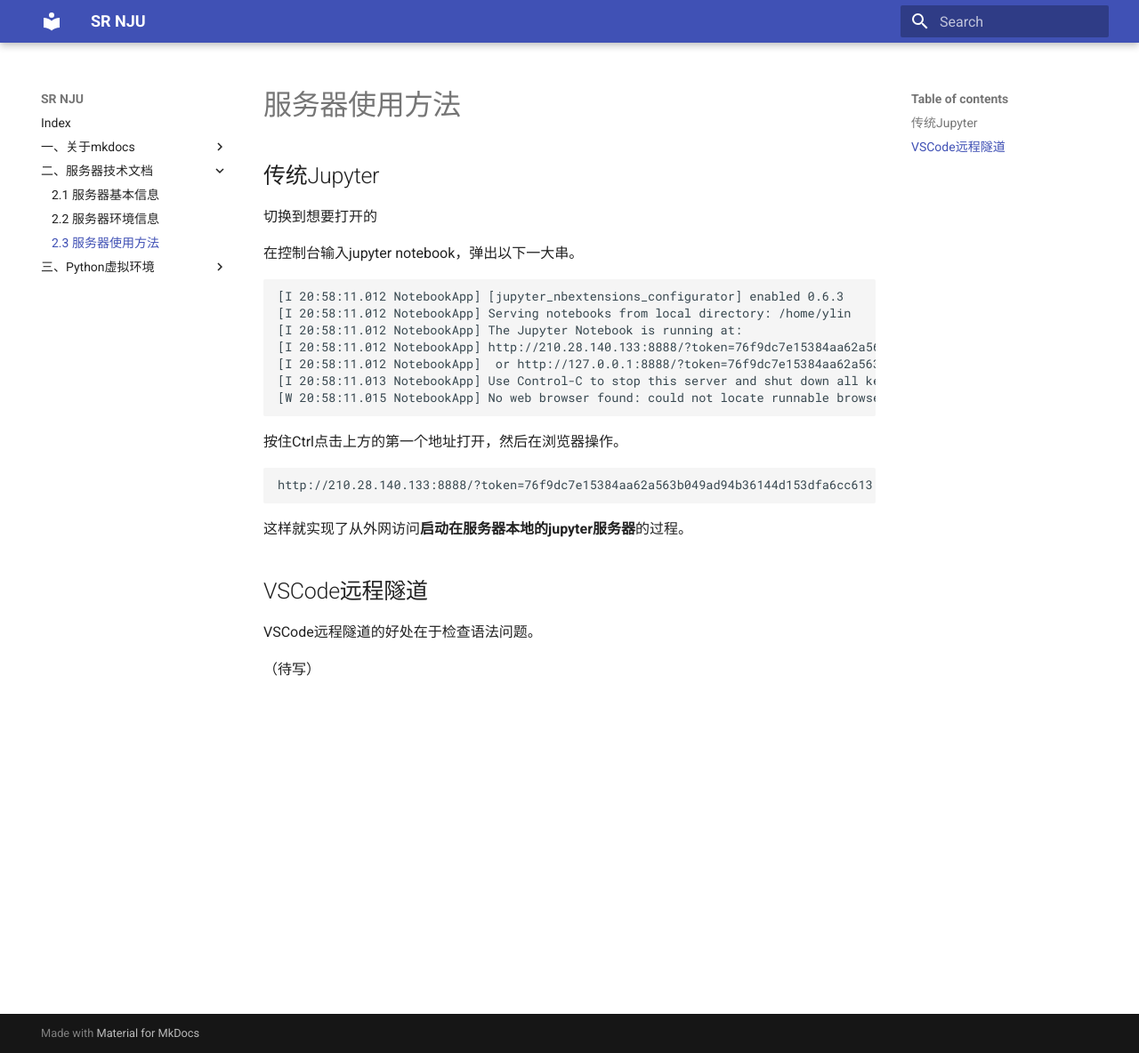
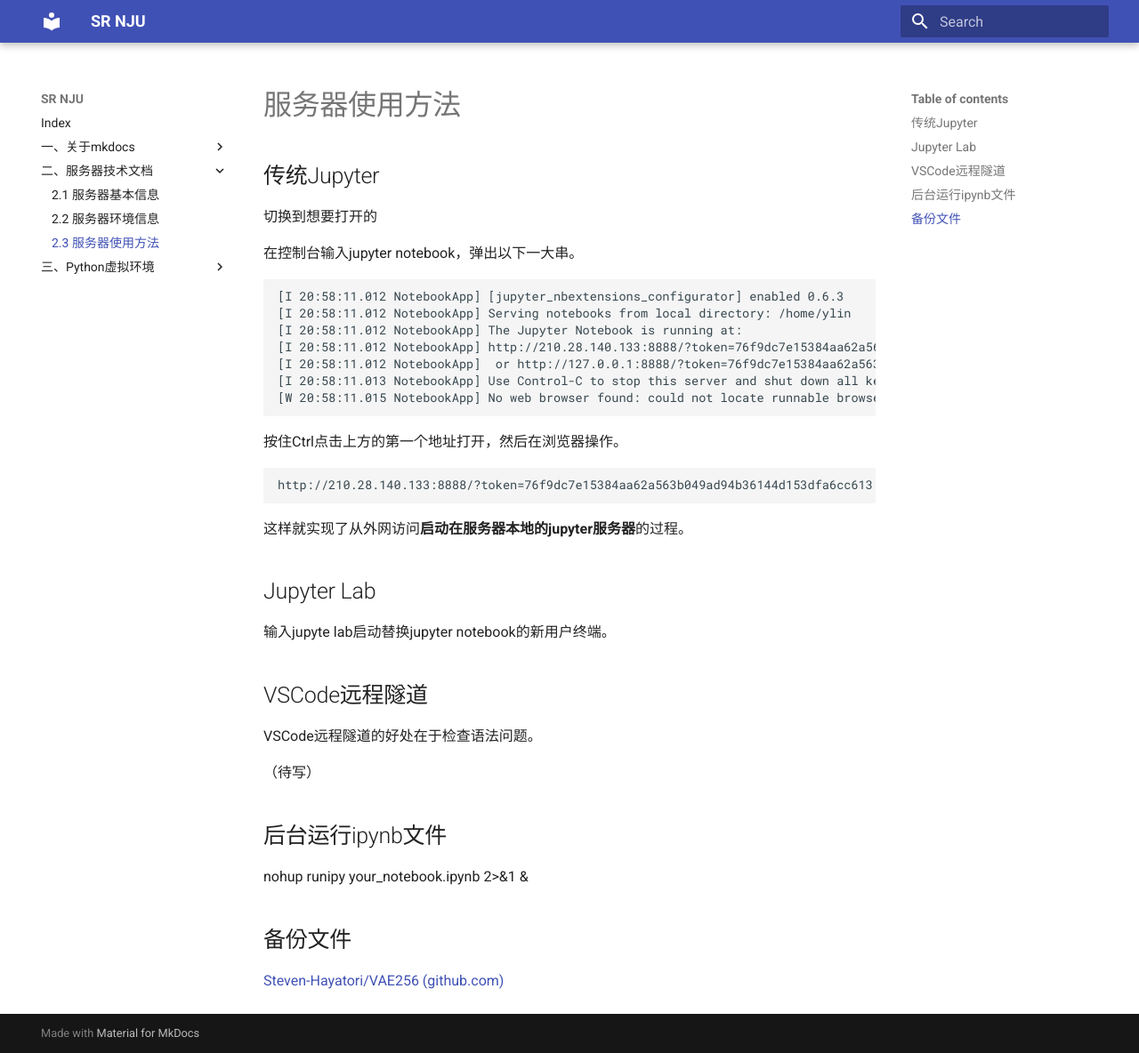
Before and after one commit to boobyuuuu/SR, an MkDocs documentation site: the page built from docs/2/2_3.md, in a window 1280 px wide and 1184 px high. Shown: the whole window at 89% size. Built offline with MkDocs 1.6.1 and Material for MkDocs 9.7.7, drawn with Linux system fonts in a browser that asks for light colours.

Commit message:
增加代码仓库地址

```diff
--- a/docs/2/2_3.md
+++ b/docs/2/2_3.md
@@ -24,8 +24,20 @@
 
 这样就实现了从外网访问**启动在服务器本地的jupyter服务器**的过程。
 
+## Jupyter Lab
+
+输入jupyte lab启动替换jupyter notebook的新用户终端。
+
 ## VSCode远程隧道
 
 VSCode远程隧道的好处在于检查语法问题。
 
 （待写）
+
+## 后台运行ipynb文件
+
+nohup runipy your_notebook.ipynb 2>&1 &
+
+## 备份文件
+
+[Steven-Hayatori/VAE256 (github.com)](https://github.com/Steven-Hayatori/VAE256)
```
